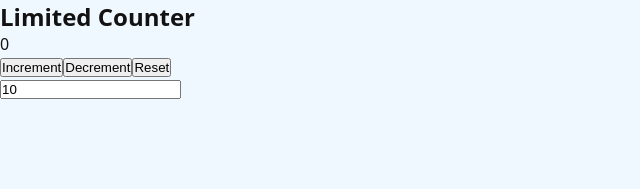
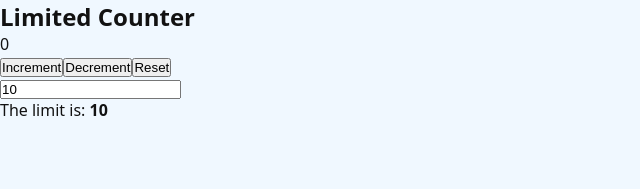
Before and after one commit to Espadv69/useState-Intermediate, a React (Vite) app in the folder LimitedCounter/: page / in a window 1280 px wide. Shown: the top 189 px of the page, without its empty margins (0-640 px from the left). Built offline with nearby package versions, Linux system fonts and the light colour scheme; the HTML template or start-up script is replaced by a standard one.

Commit message:
Add handleChange function to update limit value in Counter component

```diff
--- a/LimitedCounter/src/components/Counter/Counter.jsx
+++ b/LimitedCounter/src/components/Counter/Counter.jsx
@@ -32,6 +32,11 @@ const Counter = () => {
     setLimit(value)
   }
 
+  // Function to handle the input change
+  const handleChange = (e) => {
+    setLimitValue(e.target.value)
+  }
+
   return (
     <section className="counter">
       <h1>Limited Counter</h1>
@@ -44,9 +49,8 @@ const Counter = () => {
           <button onClick={reset}>Reset</button>
         </div>
 
-        <div className="counter__container--input">
-          <input type="number" value={limit} placeholder="Set limit" />
-        </div>
+        <input type="number" value={limit} onChange={handleChange} placeholder="Set limit" />
+        <p>The limit is: <strong>{limit}</strong></p>
       </div>
     </section>
   )
```
